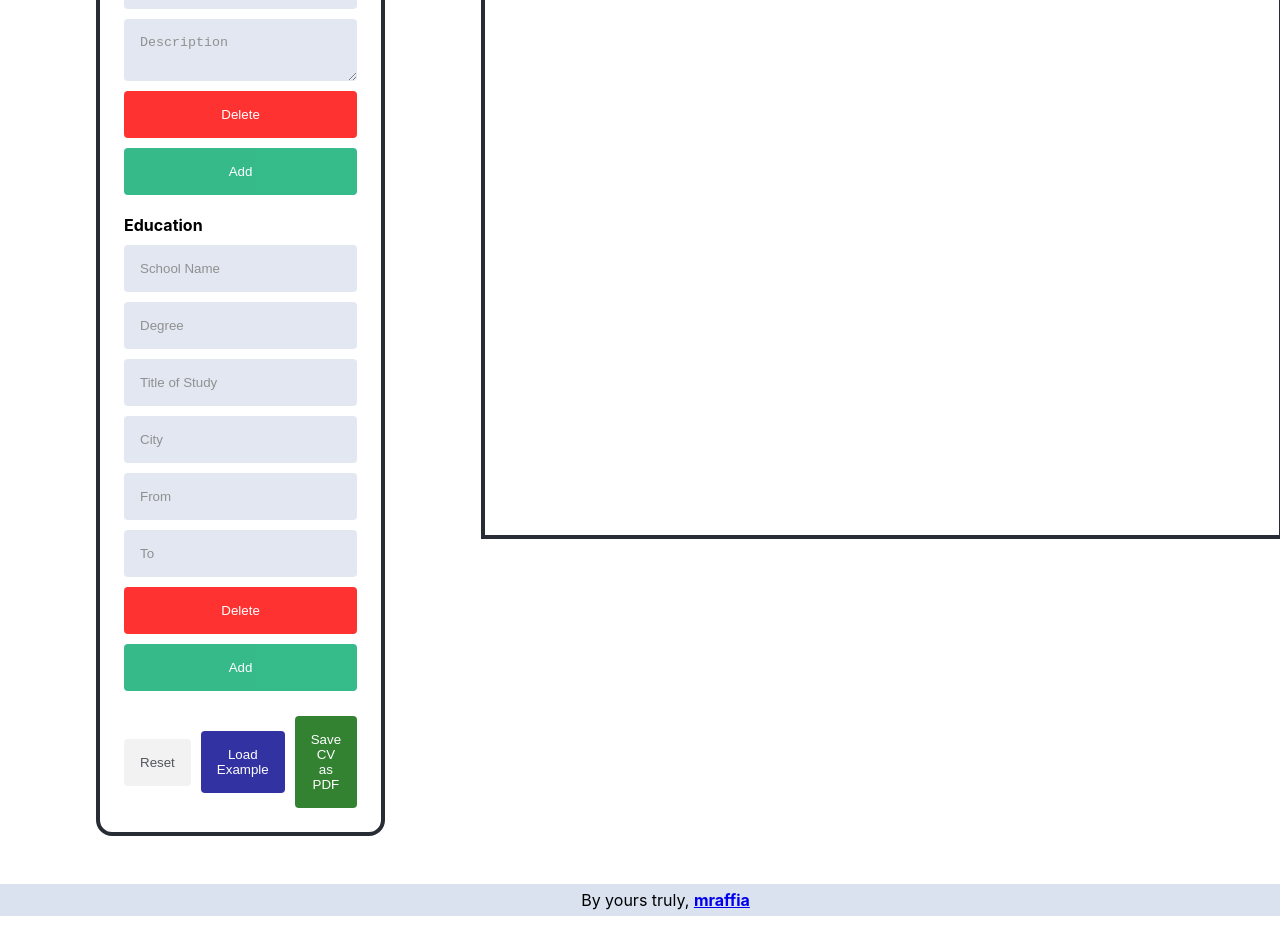
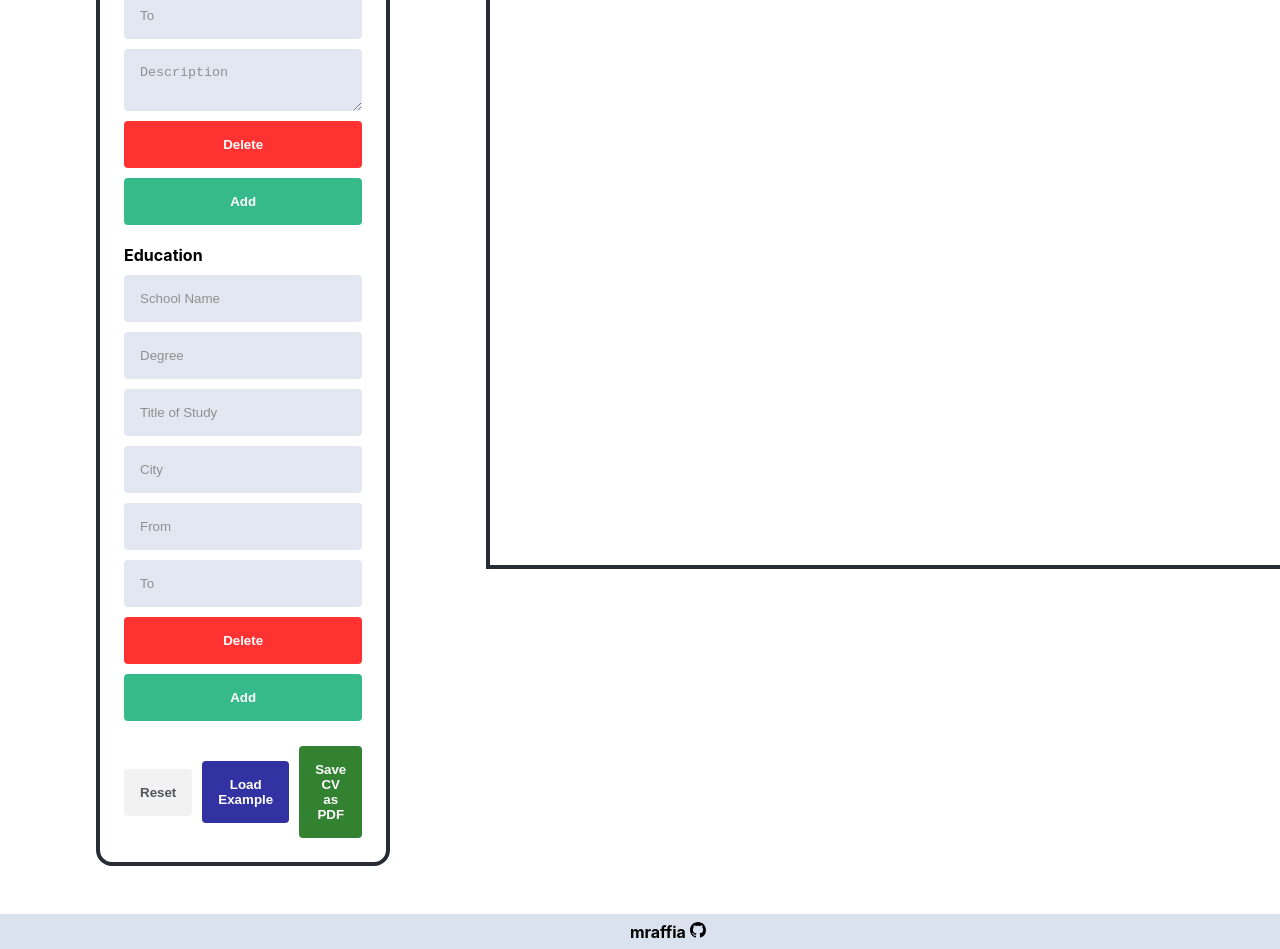
Before and after one commit to mraffia/odin-cv-application, a React (Create React App) app: page / in a window 1280 px wide. Shown: the part 680-1629 px from the top of the page. Before the commit the page ends 1596 px from the top, so only its background shows below. Built offline with nearby package versions, Linux system fonts and the light colour scheme; the HTML template or start-up script is replaced by a standard one.

Commit message:
Change footer content

```diff
--- a/src/App.css
+++ b/src/App.css
@@ -5,11 +5,12 @@
 .container {
   display: grid;
   grid-template-columns: 1fr 1fr;
-  grid-template-rows: 5vh 1fr 4vh;
+  grid-template-rows: 70px 1fr 35px;
   grid-template-areas:
   "header header"
   "form overview"
   "footer footer";
+  min-height: 100vh;
 }
 
 .header {
@@ -73,6 +74,7 @@
   cursor: pointer;
   opacity: 0.8;
   border-radius: 4px;
+  font-weight: bold;
 }
 
 button:hover {
@@ -124,3 +126,8 @@
   align-items: center;
   justify-content: center;
 }
+
+.footer a {
+  color: black;
+  text-decoration: none;
+}
--- a/src/App.js
+++ b/src/App.js
@@ -281,7 +281,13 @@
       />
 
       <div className="footer">
-        By yours truly,&nbsp;<a href="https://github.com/mraffia"> <strong>mraffia</strong></a>
+        <a href="https://github.com/mraffia">
+          <strong>mraffia</strong>
+          &nbsp;
+          <svg aria-hidden="true" className="octicon octicon-mark-github" height="16" width="16" version="1.1" viewBox="0 0 16 16">
+            <path fillRule="evenodd" d="M8 0C3.58 0 0 3.58 0 8c0 3.54 2.29 6.53 5.47 7.59.4.07.55-.17.55-.38 0-.19-.01-.82-.01-1.49-2.01.37-2.53-.49-2.69-.94-.09-.23-.48-.94-.82-1.13-.28-.15-.68-.52-.01-.53.63-.01 1.08.58 1.23.82.72 1.21 1.87.87 2.33.66.07-.52.28-.87.51-1.07-1.78-.2-3.64-.89-3.64-3.95 0-.87.31-1.59.82-2.15-.08-.2-.36-1.02.08-2.12 0 0 .67-.21 2.2.82.64-.18 1.32-.27 2-.27.68 0 1.36.09 2 .27 1.53-1.04 2.2-.82 2.2-.82.44 1.1.16 1.92.08 2.12.51.56.82 1.27.82 2.15 0 3.07-1.87 3.75-3.65 3.95.29.25.54.73.54 1.48 0 1.07-.01 1.93-.01 2.2 0 .21.15.46.55.38A8.013 8.013 0 0 0 16 8c0-4.42-3.58-8-8-8z"></path>
+          </svg>
+        </a>
       </div>
     </div>
   );
```
